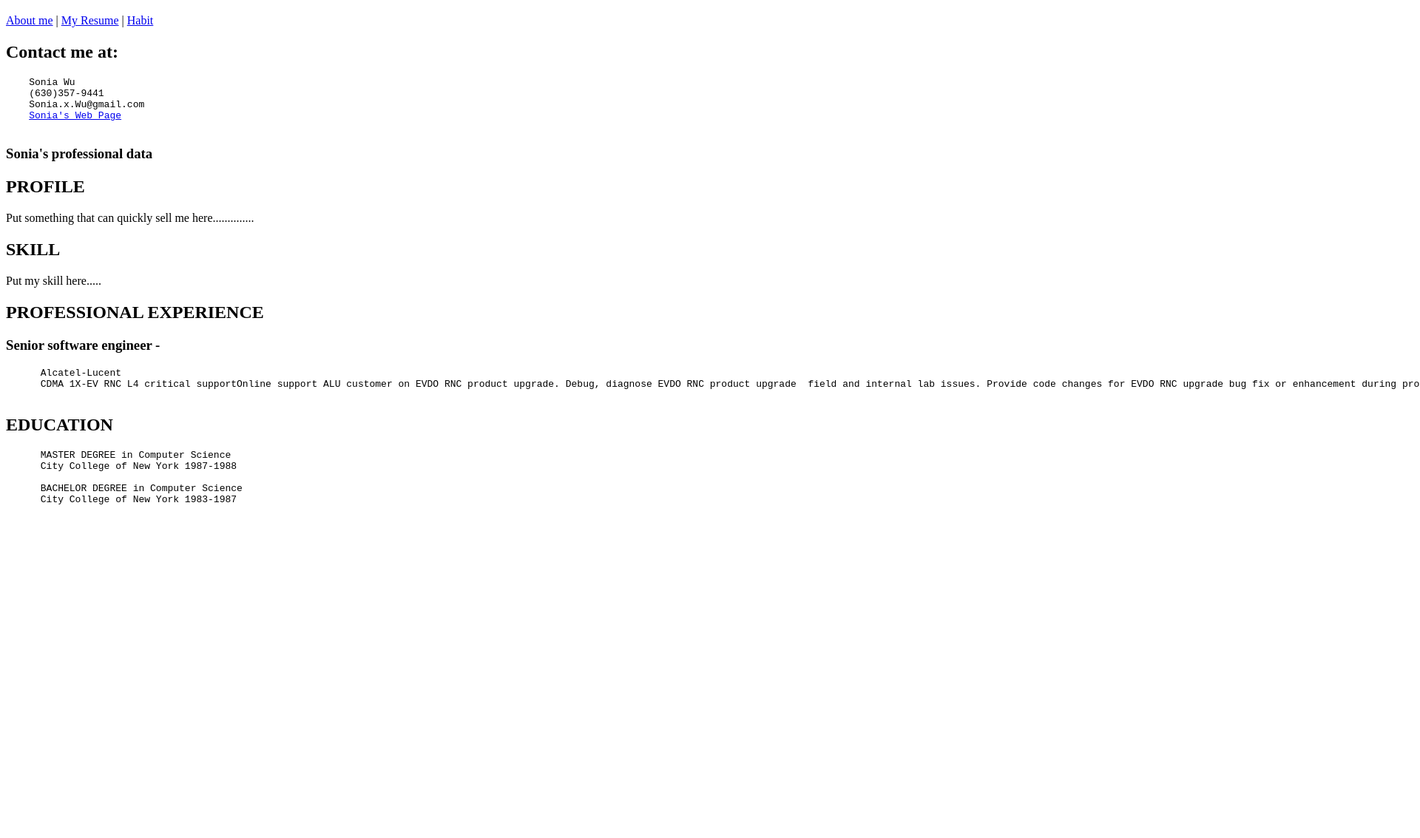
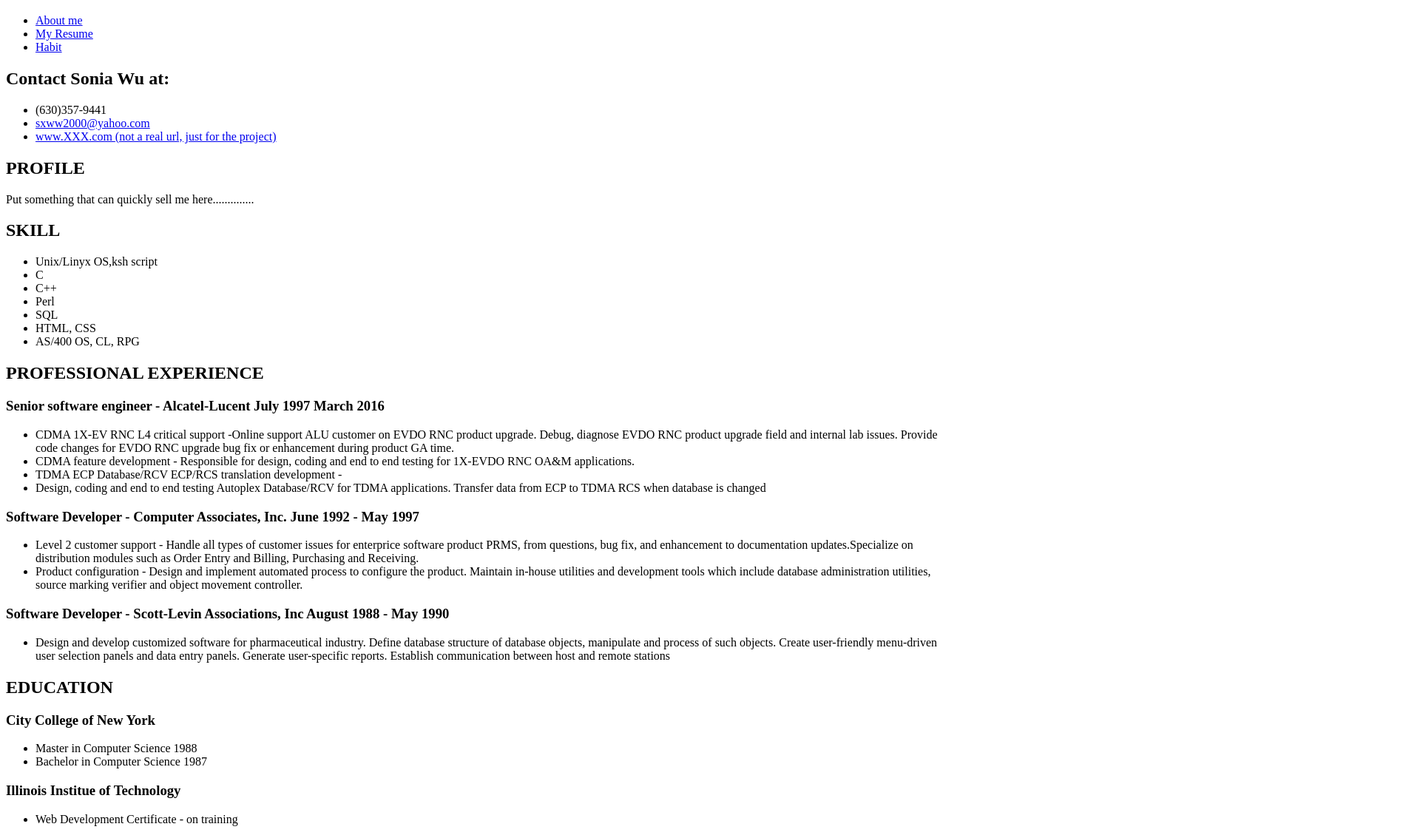
Before and after one commit to soniawu/project-1, a plain HTML site: page resume.html in a window 1280 px wide. Shown: the part 61-1194 px from the top of the page at 74% size, 1920 px wide, since content can reach past the window. Before the commit the page ends 800 px from the top, so only its background shows below. Drawn offline with Linux system fonts and the light colour scheme.

Commit message:
complet resume.html and add structures to other two

```diff
--- a/resume.html
+++ b/resume.html
@@ -9,53 +9,101 @@
   <h1>My Resume</h1>
 
   <nav>
-    <a href="index.html">About me</a> |
-    <a href="resume.html">My Resume</a> |
-    <a href="habit.html">Habit</a>
+  <ul>
+    <li> <a href="index.html">About me</a> </li>
+    <li> <a href="resume.html">My Resume</a> </li>
+    <li> <a href="habit.html">Habit</a> </li>
+  </ul>
   </nav>
 
-  <section>
-    <h2>Contact me at:</h2>
-    <pre>
-    Sonia Wu
-    (630)357-9441
-    Sonia.x.Wu@gmail.com
-    <a href="www.XXXX.com/soniawu/">Sonia's Web Page</a>
-    </pre>
-  </section>
+  <main>
+    <section id="resume-contact">
+    <h2>Contact Sonia Wu at:</h2>
+    <ul>
+      <li>(630)357-9441 </li>
+      <li><a href="mailto:sxww2000@yahoo.com">sxww2000@yahoo.com</a></li>
+      <li><a href="www.XXXX.com/soniawu/">www.XXX.com (not a real url, just for the project)</a></li>
+    </ul>
+    </section>
 
-  <article>
-    <h3>Sonia's professional data</h3>
-    <section>
+    <section id="resume-profile">
       <h2>PROFILE</h2>
       <p>Put something that can quickly sell me here..............</p>
     </section>
 
-    <section>
+    <section id="resume-skill">
       <h2>SKILL</h2>
-      <p>Put my skill here.....</p>
+      <ul>
+        <li>Unix/Linyx OS,ksh script</li>
+        <li>C</li>
+        <li>C++</li>
+        <li>Perl</li>
+        <li>SQL</li>
+        <li>HTML, CSS</li>
+        <li>AS/400 OS, CL, RPG</li>
+      </ul>
     </section>
 
-    <section>
+    <section id="resume-experience">
       <h2>PROFESSIONAL EXPERIENCE</h2>
-      <h3>Senior software engineer - </h3>
-      <pre>
-      Alcatel-Lucent
-      CDMA 1X-EV RNC L4 critical supportOnline support ALU customer on EVDO RNC product upgrade. Debug, diagnose EVDO RNC product upgrade  field and internal lab issues. Provide code changes for EVDO RNC upgrade bug fix or enhancement during product GA time.
-      </pre>
+      <h3>Senior software engineer - Alcatel-Lucent July 1997 March 2016</h3>
+      <ul>
+        <li>
+          CDMA 1X-EV RNC L4 critical support -Online support ALU customer on EVDO RNC product upgrade.
+          Debug, diagnose EVDO RNC product upgrade  field and internal lab issues.
+          Provide code changes for EVDO RNC upgrade bug fix or enhancement during product GA time.
+        </li>
+        <li>
+          CDMA feature development - Responsible for design, coding and end to end testing
+          for 1X-EVDO RNC OA&M applications.
+        </li>
+        <li>TDMA ECP Database/RCV ECP/RCS translation development - </li>
+        <li>
+          Design, coding and end to end testing Autoplex Database/RCV for TDMA applications.
+          Transfer data from ECP to TDMA RCS when database is changed
+        </li>
+
+      </ul>
+
+      <h3>Software Developer - Computer Associates, Inc. June 1992 - May 1997</h3>
+      <ul>
+        <li>
+          Level 2 customer support - Handle all types of customer issues for enterprice software product PRMS,
+          from questions, bug fix, and enhancement to documentation updates.Specialize on distribution modules
+          such as Order Entry and Billing, Purchasing and Receiving.
+        </li>
+        <li>
+          Product configuration - Design and implement automated process to configure the product.
+          Maintain in-house utilities and development tools which include database administration utilities,
+          source marking verifier and object movement controller.
+        </li>
+      </ul>
+
+      <h3>Software Developer - Scott-Levin Associations, Inc  August 1988 - May 1990</h3>
+      <ul>
+        <li>
+          Design and develop customized software for pharmaceutical industry.
+          Define database structure of database objects, manipulate and process of such objects.
+          Create user-friendly menu-driven user selection panels and data entry panels.
+          Generate user-specific reports. Establish communication between host and remote stations
+        </li>
+      </ul>
     </section>
 
-    <section>
+    <section id="resume-education">
       <h2> EDUCATION </h2>
-      <pre>
-      MASTER DEGREE in Computer Science
-      City College of New York 1987-1988
+      <h3>City College of New York</h3>
+      <ul>
+        <li>Master in Computer Science 1988</li>
+        <li>Bachelor in Computer Science 1987</li>
+      </ul>
 
-      BACHELOR DEGREE in Computer Science
-      City College of New York 1983-1987
-      </pre>
+      <h3>Illinois Institue of Technology</h3>
+      <ul>
+        <li>Web Development Certificate - on training</li>
+      </ul>
     </section>
-  </article>
+  </main>
   <!-- consider to add footer -->
 </body>
 </html>
```
Also changed, not shown: habit.html (+23 -14 lines), index.html (+5 -3 lines).
